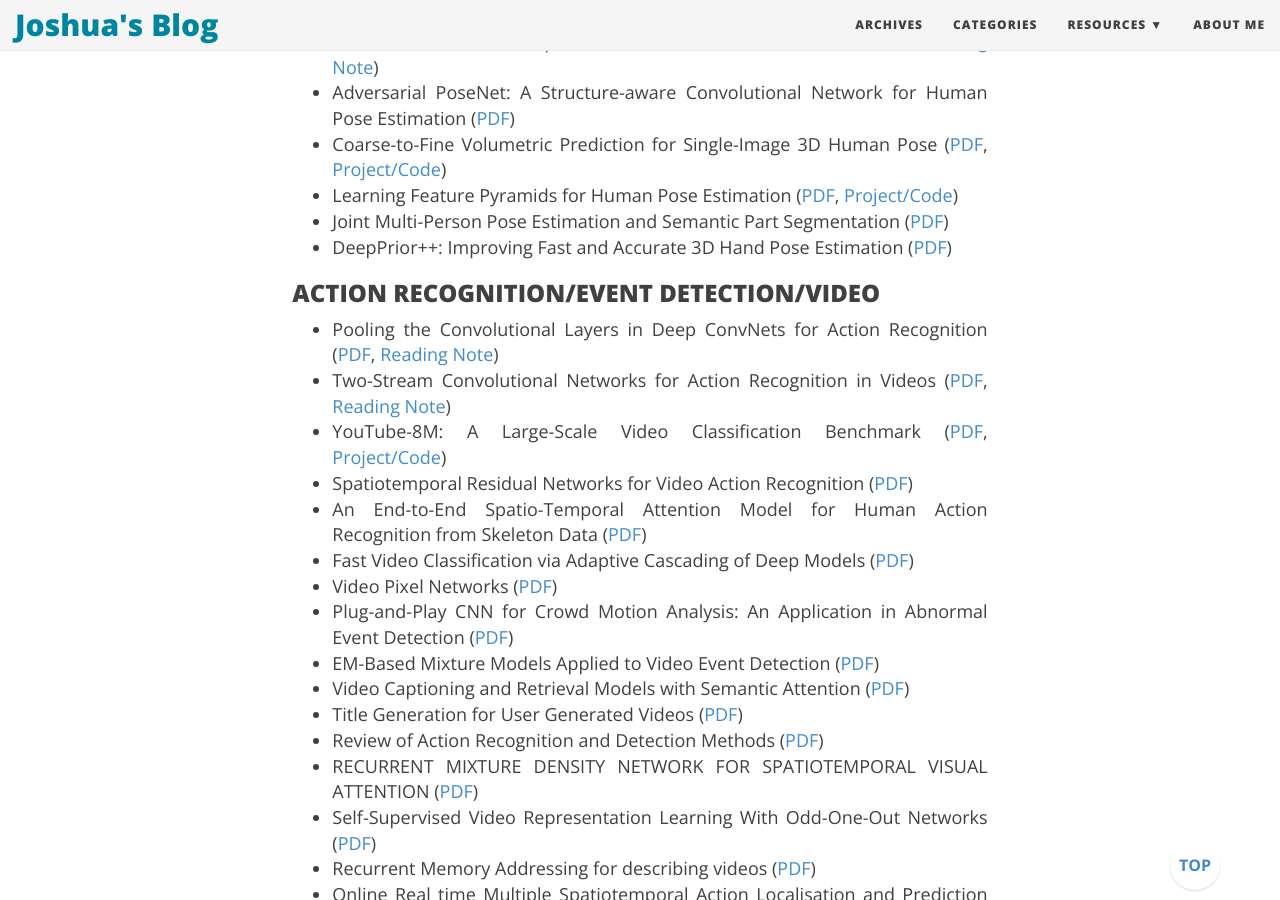
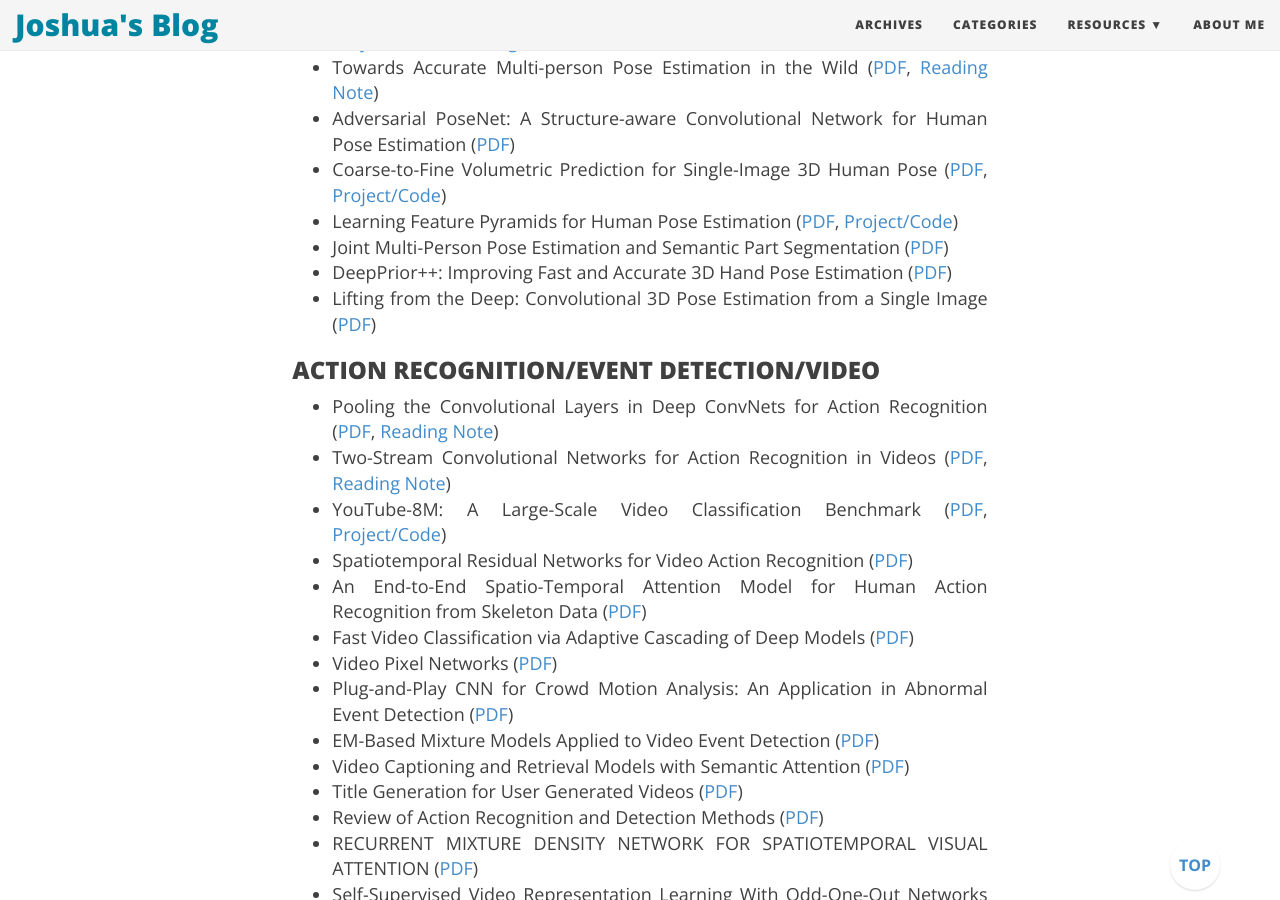
Before and after one commit to joshua19881228/joshua19881228.github.io, a Jekyll site: the page built from _posts/Computer_Vision/2016-08-25-my-jumble-of-computer-vision.md, in a window 1280 px wide and 900 px high, scrolled down 6947 px. Built offline with Jekyll 4.4.1, drawn with Linux system fonts in a browser that asks for light colours; nearby versions of some CDN libraries; comment, search, counter and statistics services are not loaded; some of the changed text lies outside the part shown.

Commit message:
update post

```diff
--- a/_posts/Computer_Vision/2016-08-25-my-jumble-of-computer-vision.md
+++ b/_posts/Computer_Vision/2016-08-25-my-jumble-of-computer-vision.md
@@ -68,6 +68,7 @@
 * BlitzNet: A Real-Time Deep Network for Scene Understanding ([PDF]( BlitzNet: A Real-Time Deep Network for Scene Understanding), [Project/Code](http://thoth.inrialpes.fr/research/blitznet/))
 * RON: Reverse Connection with Objectness Prior Networks for Object Detection ([PDF](https://arxiv.org/abs/1707.01691))
 * Soft Proposal Networks for Weakly Supervised Object Localization ([PDF](https://arxiv.org/pdf/1709.01829.pdf), [Project/Code](https://github.com/ZhouYanzhao/SPN/))
+* Feature-Fused SSD: Fast Detection for Small Objects ([PDF](https://arxiv.org/abs/1709.05054))
 
 ### SEGMENTATION/PARSING ###
 
@@ -168,6 +169,7 @@
 * Learning Feature Pyramids for Human Pose Estimation ([PDF](https://arxiv.org/abs/1708.01101), [Project/Code](https://github.com/bearpaw/PyraNet))
 * Joint Multi-Person Pose Estimation and Semantic Part Segmentation ([PDF](https://arxiv.org/abs/1708.03383))
 * DeepPrior++: Improving Fast and Accurate 3D Hand Pose Estimation ([PDF](https://arxiv.org/abs/1708.08325))
+* Lifting from the Deep: Convolutional 3D Pose Estimation from a Single Image ([PDF](https://arxiv.org/abs/1701.00295))
 
 ### ACTION RECOGNITION/EVENT DETECTION/VIDEO ###
 
```
